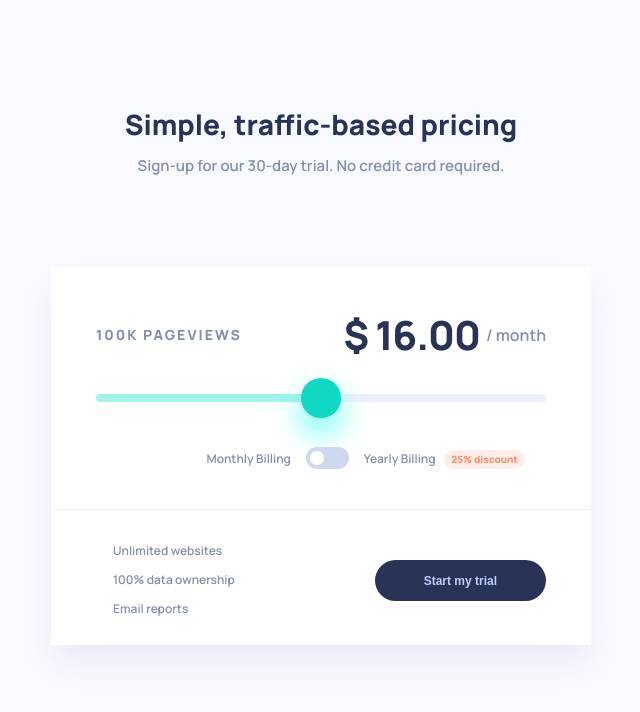
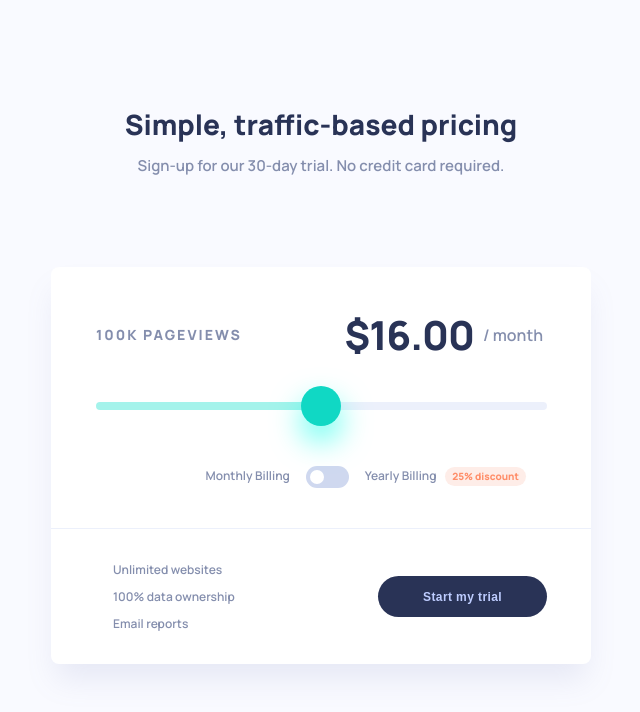
Before and after one commit to cmlebron14/interactive-pricing-component, a website: page index.html in a window 1280 px wide. Shown: the whole page, without its empty margins (319-959 px from the left). Drawn offline with Linux system fonts and the light colour scheme.

Commit message:
finish functionality + tweak desktop styles

```diff
--- a/index.html
+++ b/index.html
@@ -25,6 +25,7 @@
           <span class="price-label"><span class="price">$ <span class="price-value">16</span>.00</span> / month</span>
         </label>
         <input type="range" name="slider" class="slider" min="0" max="4">
+        <span aria-hidden="true" class="slider-bg"></span>
       </div>
 
       <div class="toggle-section">
--- a/scripts.js
+++ b/scripts.js
@@ -17,27 +17,43 @@
  */
 
 const slider = document.querySelector('.slider');
-const sliderProgressBar = document.querySelector('#track');
-console.log(sliderProgressBar);
+const sliderProgressBar = document.querySelector('.slider-bg');
 const pageviews = document.querySelector('.pageview-value');
 const price = document.querySelector('.price-value');
 
+const yearlyPricing = document.querySelector('#yearly');
+const monthlyPricing = document.querySelector('#monthly');
+
 const pageviewValues = ['10K', '50K', '100K', '500K', '1M'];
 const priceValues = ['8', '12', '16', '24', '36'];
+const discountedPriceValues = priceValues.map(price => price * 0.75);
+
 const sliderGradients = [
   'linear-gradient(to right, #ecf0fb 0%, #ecf0fb 100%)',
   'linear-gradient(to right, #a4f3eb 0%, #a4f3eb 25%, #ecf0fb 25%, #ecf0fb 100%)',
   'linear-gradient(to right, #a4f3eb 0%, #a4f3eb 50%, #ecf0fb 50%, #ecf0fb 100%)',
   'linear-gradient(to right, #a4f3eb 0%, #a4f3eb 75%, #ecf0fb 75%, #ecf0fb 100%)',
-  'linear-gradient(to right, #ecf0fb 0%, #ecf0fb 100%)'
+  'linear-gradient(to right, #a4f3eb 0%, #a4f3eb 100%)'
 ];
 
 slider.addEventListener('input', e => {
   pageviews.textContent = pageviewValues[slider.value];
-  price.textContent = priceValues[slider.value];
-  // sliderProgressBar.style.background = sliderGradients[slider.value];
+  if (yearlyPricing.checked === true) {
+    price.textContent = discountedPriceValues[slider.value];
+  } else {
+    price.textContent = priceValues[slider.value];
+  }
+  sliderProgressBar.style.background = sliderGradients[slider.value];
 });
 
-//console.log(pageviewValueSpan.textContent);
-//console.log(priceValueSpan.textContent);
-//console.log(slider.value);
+yearlyPricing.addEventListener('change', e => {
+  if (yearlyPricing.checked === true) {
+    price.textContent = discountedPriceValues[slider.value];
+  }
+})
+
+monthlyPricing.addEventListener('change', e => {
+  if (monthlyPricing.checked === true) {
+    price.textContent = priceValues[slider.value];
+  }
+})
--- a/scss/styles.scss
+++ b/scss/styles.scss
@@ -82,19 +82,22 @@ main {
 
 .pricing-form {
 	background: $white;
+	border-radius: 8px;
 	box-shadow: rgba(127, 137, 185, 0.15) 0 20px 30px -5px;
 	margin: 0 auto;
 	width: 540px;
 
 	.slider-section {
-		padding: 48px 45px 40px;
+		padding: 48px 45px 51px;
+		position: relative;
 
 		label {
 			align-items: center;
 			display: flex;
 			justify-content: space-between;
 			line-height: 1;
-			margin-bottom: 30px;
+			margin-bottom: 38px;
+			padding-right: 3px;
 			width: 100%;
 		}
 
@@ -118,12 +121,33 @@ main {
 				font-size: 40px;
 				font-weight: 800;
 				letter-spacing: -1px;
-				margin-right: 6px;
+				margin-right: 9px;
 			}
 		}
 
+		.price-value {
+			margin-left: -7px;
+		}
+
 		.slider {
+			position: relative;
 			width: 100%;
+		}
+
+		.slider-bg {
+			background: linear-gradient(
+				to right,
+				$ice-cold 0%,
+				$ice-cold 50%,
+				$link-water-2 50%,
+				$link-water-2 100%
+			);
+			border-radius: 8px;
+			bottom: 56px;
+			height: 8px;
+			left: 45px;
+			position: absolute;
+			width: 83.5%;
 		}
 
 		/***********************
@@ -138,13 +162,7 @@ main {
 		}
 
 		input[type="range"]::-webkit-slider-runnable-track {
-			background: linear-gradient(
-				to right,
-				$ice-cold 0%,
-				$ice-cold 50%,
-				$link-water-2 50%,
-				$link-water-2 100%
-			);
+			background: transparent;
 			border: none;
 			border-radius: 5px;
 			height: 8px;
@@ -165,6 +183,7 @@ main {
 			margin-top: -16px;
 			position: relative;
 			width: 40px;
+			z-index: 1;
 
 			&:hover {
 				background-color: #7aeadf;
@@ -189,6 +208,7 @@ main {
 				color: $bali-hai;
 				font-size: 12px;
 				font-weight: 600;
+				margin-bottom: 3px;
 				position: relative;
 			}
 
@@ -208,7 +228,7 @@ main {
 			.toggle-wrapper {
 				display: flex;
 				height: 22px;
-				margin: 0 15px;
+				margin: 0 16px;
 				position: relative;
 				width: 43px;
 
@@ -261,7 +281,7 @@ main {
 		border-top: solid 1px #ecf0fb;
 		display: flex;
 		justify-content: space-between;
-		padding: 35px 45px 30px;
+		padding: 35px 45px 34px;
 
 		.trial-info {
 			list-style: none;
@@ -273,12 +293,13 @@ main {
 				line-height: 1;
 
 				+ li {
-					margin-top: 17px;
+					margin-top: 15px;
 				}
 
 				&::before {
 					content: url("./../images/icon-check.svg");
-					margin-right: 17px;
+					margin-right: 15px;
+					padding-left: 2px;
 				}
 			}
 		}
@@ -287,12 +308,16 @@ main {
 			background: $rhino;
 			border: 0;
 			border-radius: 20.5px;
+			bottom: 1px;
 			color: $periwinkle;
 			cursor: pointer;
 			font-size: 12px;
 			font-weight: 600;
+			left: 1px;
+			letter-spacing: 0.4px;
 			line-height: 1;
-			padding: 15px 49px 14px;
+			padding: 15px 45px 14px;
+			position: relative;
 
 			&:hover {
 				color: $white;
```
Also changed, not shown: css/styles.css.
